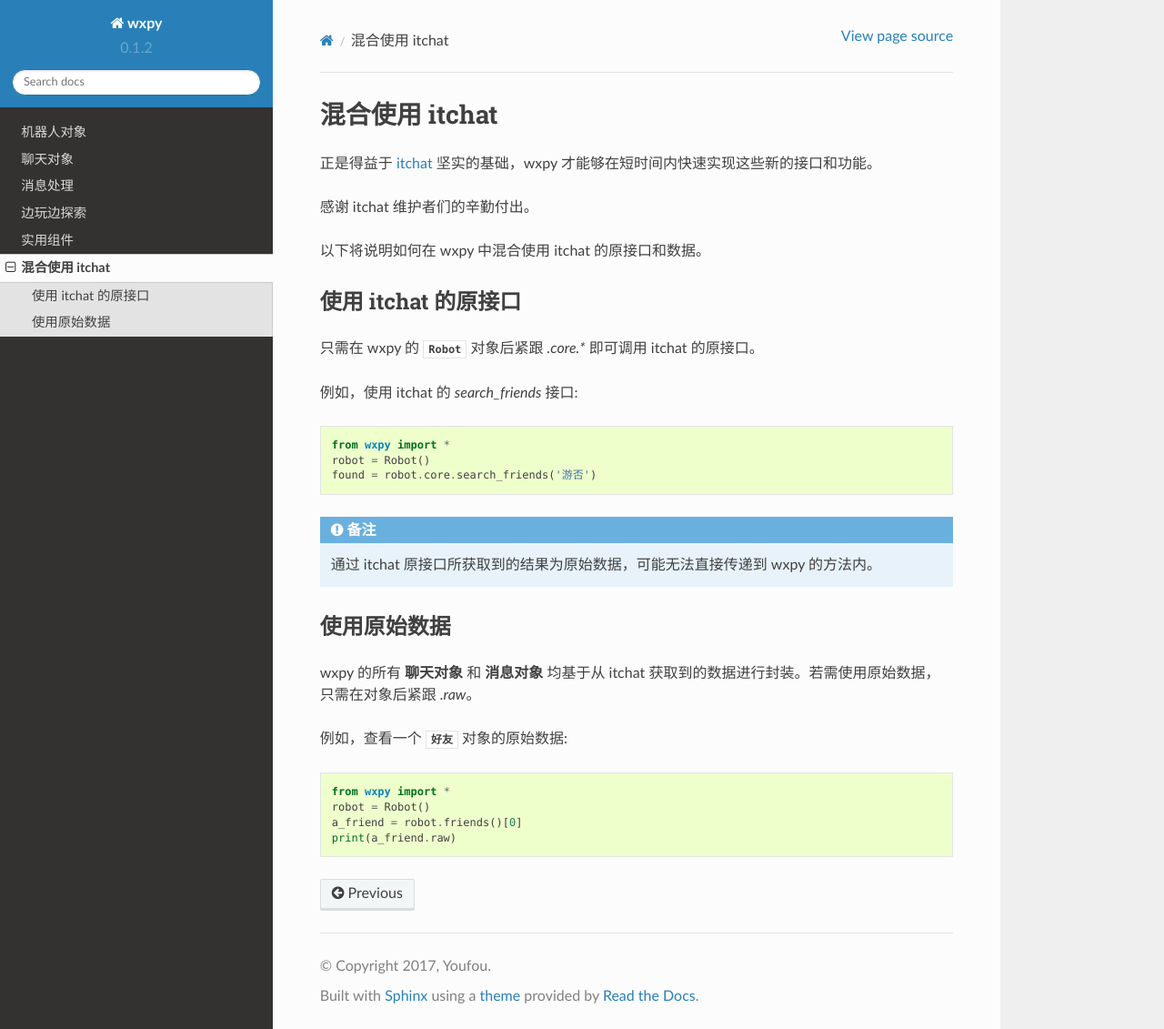
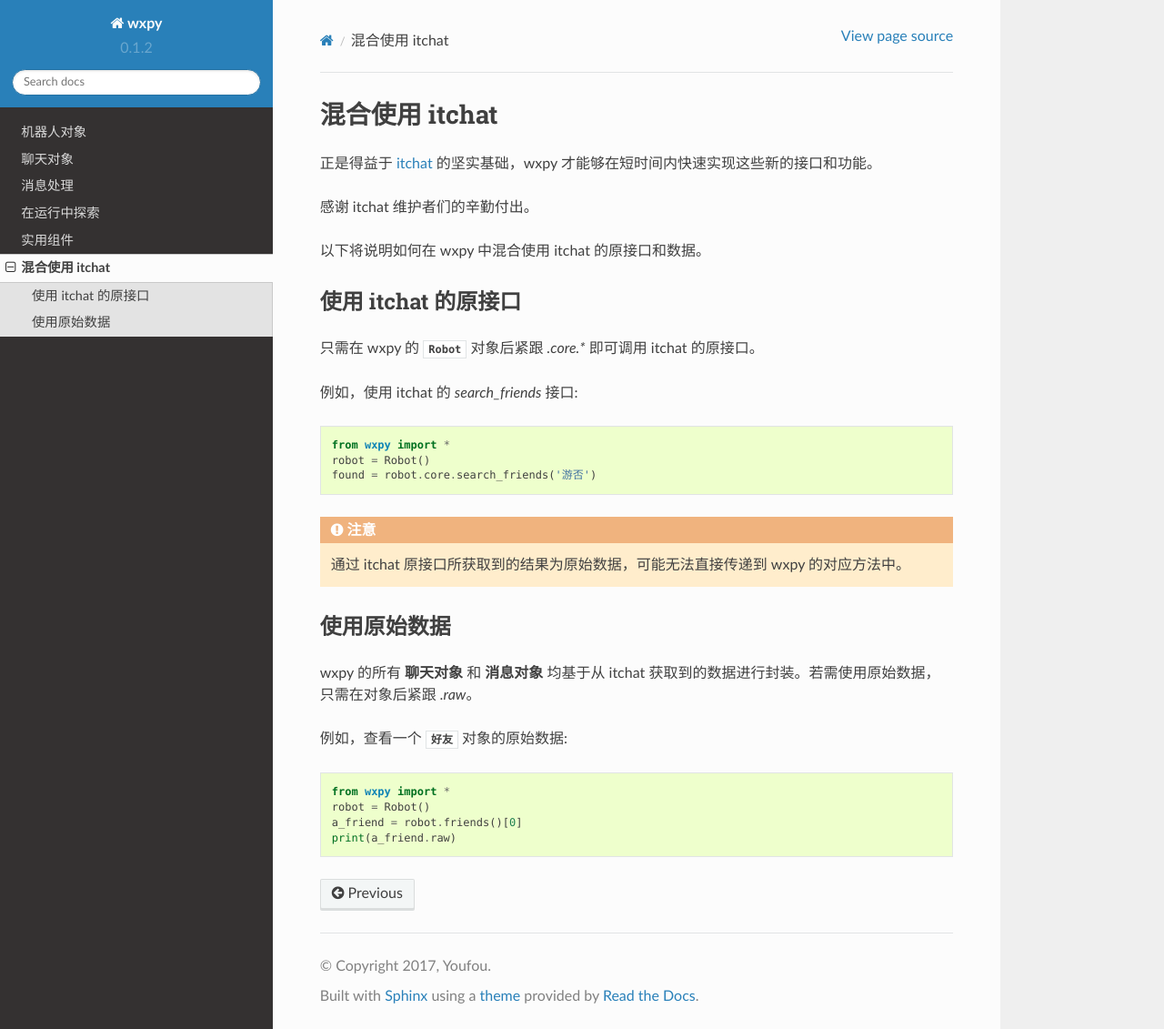
Before and after one commit to youfou/wxpy, a Sphinx documentation site: the page built from docs/api/itchat.rst, in a window 1280 px wide and 1131 px high. Shown: the whole window at 91% size. Built offline with Sphinx 7.4.7 and the Read the Docs theme 2.0.0, drawn with Linux system fonts in a browser that asks for light colours.

Commit message:
Update docs

```diff
--- a/docs/api/itchat.rst
+++ b/docs/api/itchat.rst
@@ -4,7 +4,7 @@
 ..  module:: wxpy
 
 
-正是得益于 |itchat| 坚实的基础，wxpy 才能够在短时间内快速实现这些新的接口和功能。
+正是得益于 |itchat| 的坚实基础，wxpy 才能够在短时间内快速实现这些新的接口和功能。
 
 感谢 itchat 维护者们的辛勤付出。
 
@@ -27,7 +27,7 @@
     robot = Robot()
     found = robot.core.search_friends('游否')
 
-..  note:: 通过 itchat 原接口所获取到的结果为原始数据，可能无法直接传递到 wxpy 的方法内。
+..  attention:: 通过 itchat 原接口所获取到的结果为原始数据，可能无法直接传递到 wxpy 的对应方法中。
 
 
 使用原始数据
```
Also changed, not shown: README.rst (+4 -4 lines), docs/api/console.rst (+6 -10 lines), docs/index.rst (+4 -3 lines).
